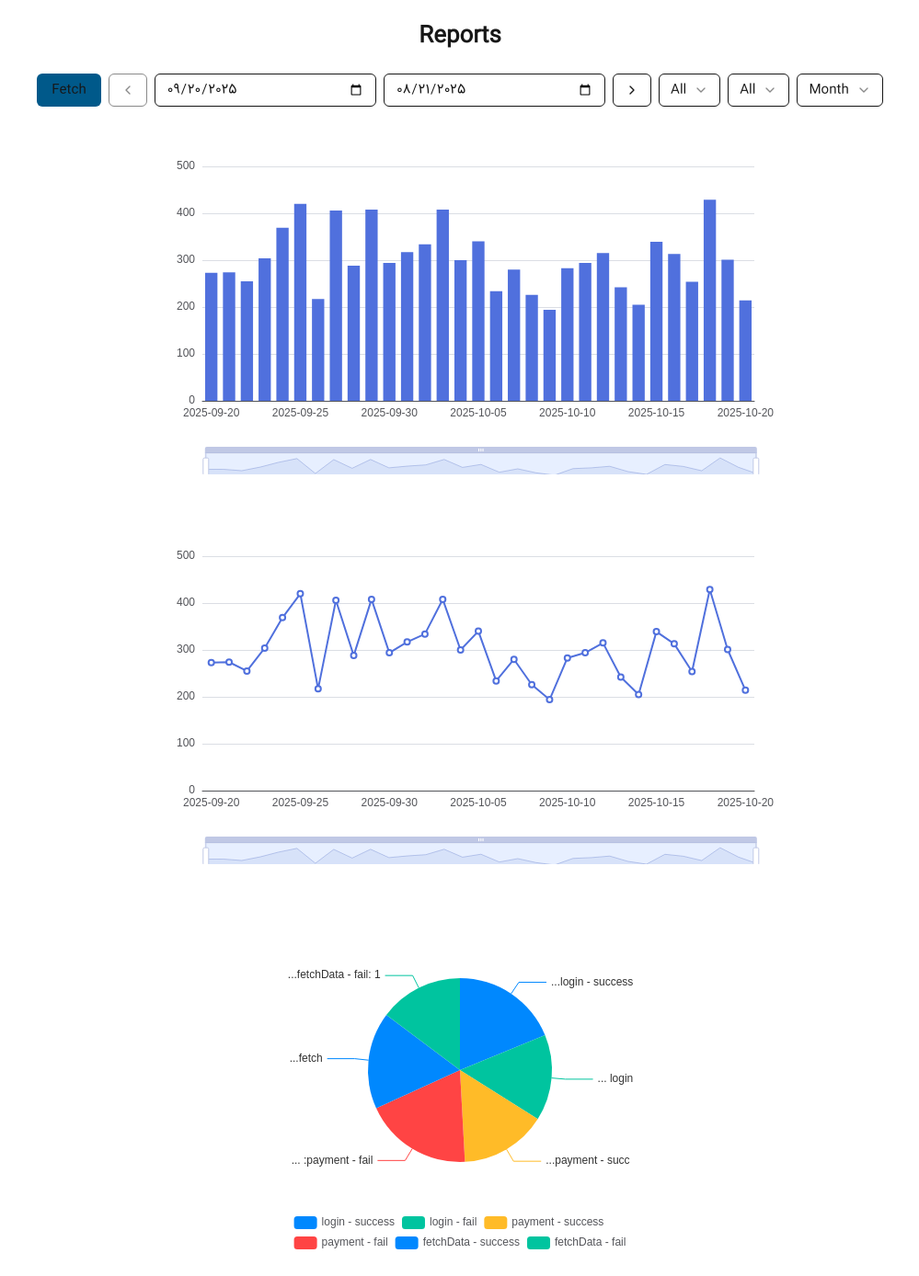
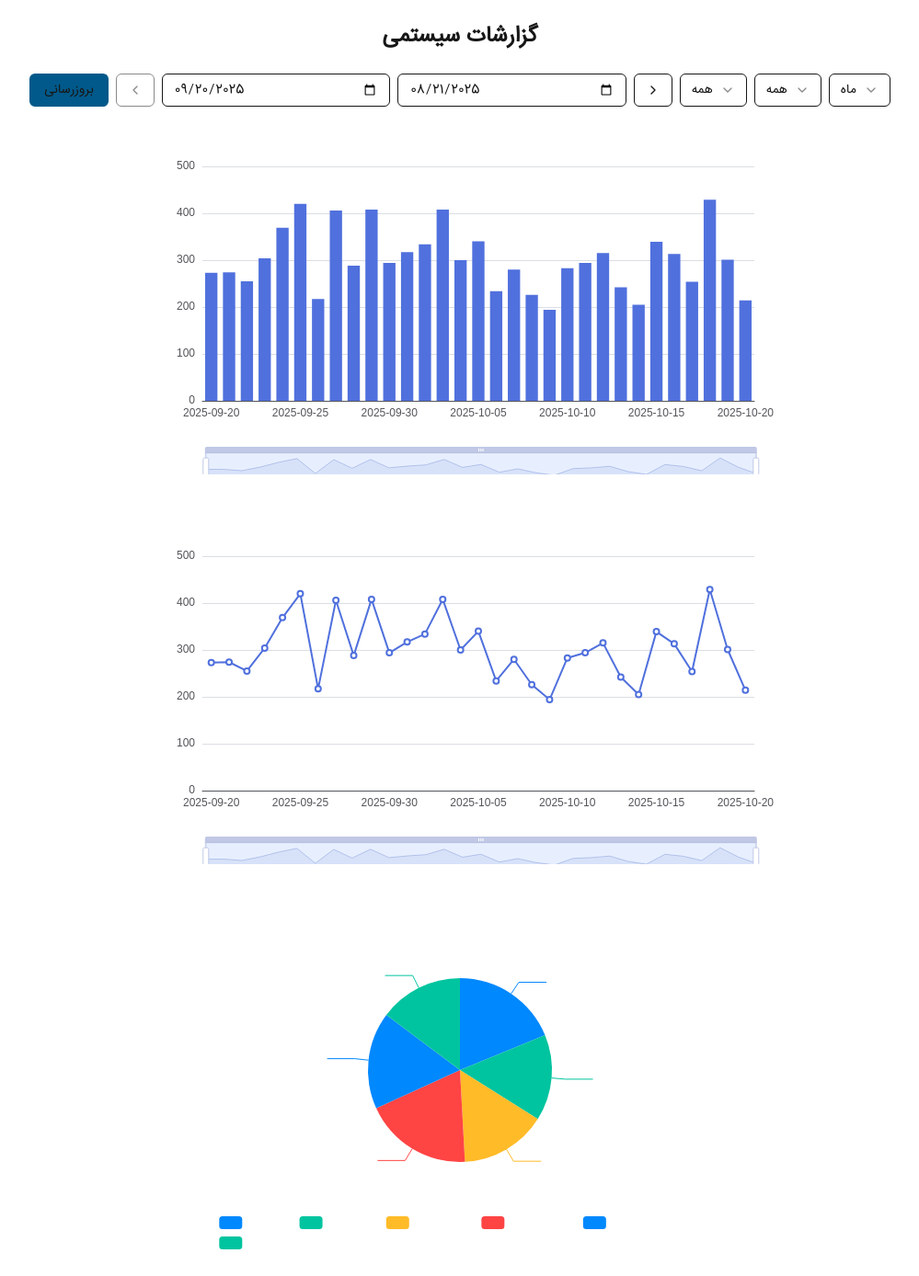
Before and after one commit to MasoomehMokhtari78/dashboard, a Next.js app: page /dashboard/reports in a window 1280 px wide. Shown: the whole page at 92% size, without its empty margins (140-1139 px from the left). Built offline with nearby package versions, Linux system fonts and the light colour scheme.

Commit message:
set persian data for charts

```diff
--- a/app/dashboard/layout.tsx
+++ b/app/dashboard/layout.tsx
@@ -1,4 +1,11 @@
 "use client";
+
+const titleMap = {
+  Dashboard: "تراکنش ها",
+  Transactions: "تراکنش ها",
+  Users: "کاربران",
+  Reports: "گزارشات سیستمی",
+};
 
 import { useSelectedLayoutSegments } from "next/navigation";
 import React, { ReactNode } from "react";
@@ -14,7 +21,7 @@ export default function Layout({ children }: { children: ReactNode }) {
   return (
     <div className="w-full h-screen">
       <div className="flex flex-col items-center justify-center p-6 gap-6 h-full min-h-fit">
-        <h1 className="text-2xl font-bold">{title}</h1>
+        <h1 className="text-2xl font-bold">{titleMap[title] || "داشبورد"}</h1>
         {children}
       </div>
     </div>
--- a/components/Charts/Charts.tsx
+++ b/components/Charts/Charts.tsx
@@ -9,11 +9,19 @@ type Props = {
   pieData: Record<string, number>;
   dates: string[];
   counts: number[];
+  titles?: { bar?: string; line?: string; pie?: string };
+  persianLabels?: Record<string, string>;
 };
 
-export const Charts = ({ dates, counts, pieData }: Props) => {
+export const Charts = ({
+  dates,
+  counts,
+  pieData,
+  titles,
+  persianLabels,
+}: Props) => {
   const pieSeries = Object.entries(pieData).map(([name, value]) => ({
-    name,
+    name: (persianLabels && persianLabels[name]) || name,
     value,
   }));
 
@@ -24,7 +32,7 @@ export const Charts = ({ dates, counts, pieData }: Props) => {
     dataZoom: [{ type: "slider", start: 0, end: 100, bottom: 0 }],
     series: [
       {
-        name: "Requests per Day",
+        name: titles?.bar,
         type: "bar",
         data: counts,
       },
@@ -38,7 +46,7 @@ export const Charts = ({ dates, counts, pieData }: Props) => {
     dataZoom: [{ type: "slider", start: 0, end: 100, bottom: 0 }],
     series: [
       {
-        name: "Requests per Day",
+        name: titles?.line,
         type: "line",
         data: counts,
       },
@@ -47,21 +55,27 @@ export const Charts = ({ dates, counts, pieData }: Props) => {
 
   const pieOption = {
     tooltip: { trigger: "item" },
-    legend: { bottom: 0 },
+    legend: {
+      bottom: 0,
+      textStyle: {
+        color: "#FFFFFF",
+        fontSize: 12,
+        fontWeight: "bold",
+        fontFamily: "IranSans",
+      },
+    },
     series: [
       {
-        name: "Request Type & Status",
+        name: titles?.pie,
         type: "pie",
         radius: "50%",
         data: pieSeries,
-        emphasis: {
-          itemStyle: {
-            shadowBlur: 10,
-            shadowOffsetX: 0,
-            shadowColor: "rgba(0,0,0,0.5)",
-          },
+        label: {
+          formatter: "{b}: {c}",
+          color: "#FFFFFF",
+          fontFamily: "IRANSans",
+          fontSize: 14,
         },
-        label: { formatter: "{b}: {c}" },
         itemStyle: {
           color: (params: PieColorParams) =>
             PIECOLORS[params.dataIndex % PIECOLORS.length],
@@ -74,7 +88,7 @@ export const Charts = ({ dates, counts, pieData }: Props) => {
     <div className="flex flex-col gap-6 items-center">
       <EChartsReact option={barOption} style={{ width: 800, height: 400 }} />
       <EChartsReact option={lineOption} style={{ width: 800, height: 400 }} />
-      <EChartsReact option={pieOption} style={{ width: 400, height: 400 }} />
+      <EChartsReact option={pieOption} style={{ width: 600, height: 400 }} />
     </div>
   );
 };
--- a/components/Charts/SystemReports/SystemReports.tsx
+++ b/components/Charts/SystemReports/SystemReports.tsx
@@ -35,9 +35,9 @@ export const SystemReports = () => {
             value: statusFilter,
             setValue: setStatusFilter,
             options: [
-              { label: "All", value: "all" },
-              { label: "Success", value: "success" },
-              { label: "Fail", value: "fail" },
+              { label: "همه", value: "all" },
+              { label: "موفق", value: "success" },
+              { label: "ناموفق", value: "fail" },
             ],
           },
           {
@@ -45,15 +45,30 @@ export const SystemReports = () => {
             value: typeFilter,
             setValue: setTypeFilter,
             options: [
-              { label: "All", value: "all" },
-              { label: "Login", value: "login" },
-              { label: "Payment", value: "payment" },
-              { label: "Fetch Data", value: "fetchData" },
+              { label: "همه", value: "all" },
+              { label: "ورود", value: "login" },
+              { label: "پرداخت", value: "payment" },
+              { label: "درخواست داده", value: "fetchData" },
             ],
           },
         ]}
       />
-      {reports ? <Charts {...chartData} /> : <>Loading</>}
+      {reports ? (
+        <Charts
+          {...chartData}
+          titles={{ bar: "درخواست", line: "درخواست", pie: "وضعیت درخواست" }}
+          persianLabels={{
+            "payment - fail": "پرداخت ناموفق",
+            "payment - success": "پرداخت موفق",
+            "login - fail": "ورود ناموفق",
+            "login - success": "ورود موفق",
+            "fetchData - fail": "درخواست داده ناموفق",
+            "fetchData - success": "درخواست داده موفق",
+          }}
+        />
+      ) : (
+        <>Loading</>
+      )}
     </>
   );
 };
--- a/components/Charts/Transactions/Transactions.tsx
+++ b/components/Charts/Transactions/Transactions.tsx
@@ -27,13 +27,29 @@ export const Transactions = () => {
             value: mode,
             setValue: setMode,
             options: [
-              { label: "Max", value: "max" },
-              { label: "Total", value: "total" },
+              { label: "بیشترین مبلغ", value: "max" },
+              { label: "جمع مبالغ", value: "total" },
             ],
           },
         ]}
       />
-      {transactions?.length ? <Charts {...chartData} /> : <>Loading</>}
+      {transactions?.length ? (
+        <Charts
+          {...chartData}
+          titles={{
+            bar: "مقدار تراکنش در روز",
+            line: "مقدار تراکنش در روز",
+            pie: "وضعیت تراکنش",
+          }}
+          persianLabels={{
+            pending: "در انتظار تایید",
+            failed: "ناموفق",
+            verified: "موفق",
+          }}
+        />
+      ) : (
+        <>Loading</>
+      )}
     </>
   );
 };
--- a/components/Charts/Users/Users.tsx
+++ b/components/Charts/Users/Users.tsx
@@ -23,19 +23,33 @@ export const Users = () => {
         fetch={() => fetchUsers(startDate, endDate)}
         filters={[
           {
-            name: "status",
+            name: " وضعیت",
             value: statusFilter,
             setValue: setStatusFilter,
             options: [
-              { label: "Active", value: "active" },
-              { label: "Pending", value: "pending" },
-              { label: "Inactive", value: "inactive" },
-              { label: "Suspended", value: "suspended" },
+              { label: "همه", value: "all" },
+              { label: "فعال", value: "active" },
+              { label: "در انتظار تایید", value: "pending" },
+              { label: "غیرفعال", value: "inactive" },
+              { label: "مسدود شده", value: "suspended" },
             ],
           },
         ]}
       />
-      {users?.length ? <Charts {...chartData} /> : <>Loading</>}
+      {users?.length ? (
+        <Charts
+          {...chartData}
+          titles={{ bar: "کاربر جدید", line: "کاربر جدید", pie: "وضعیت" }}
+          persianLabels={{
+            active: "فعال",
+            inactive: "غیرفعال",
+            pending: "در انتظار تایید",
+            suspended: "مسدود شده",
+          }}
+        />
+      ) : (
+        <>Loading</>
+      )}
     </>
   );
 };
--- a/components/Toolbar/Toolbar.tsx
+++ b/components/Toolbar/Toolbar.tsx
@@ -52,9 +52,9 @@ export const Toolbar = ({
           <SelectValue />
         </SelectTrigger>
         <SelectContent>
-          <SelectItem value="week">Week</SelectItem>
-          <SelectItem value="month">Month</SelectItem>
-          <SelectItem value="year">Year</SelectItem>
+          <SelectItem value="week">هفته</SelectItem>
+          <SelectItem value="month">ماه</SelectItem>
+          <SelectItem value="year">سال</SelectItem>
         </SelectContent>
       </Select>
 
@@ -102,7 +102,7 @@ export const Toolbar = ({
       >
         <ChevronLeft />
       </Button>
-      <Button onClick={() => fetch(startDate, endDate)}>Fetch</Button>
+      <Button onClick={() => fetch(startDate, endDate)}>بروزرسانی</Button>
     </div>
   );
 };
--- a/components/ui/Select.tsx
+++ b/components/ui/Select.tsx
@@ -61,7 +61,7 @@ function SelectContent({
       <SelectPrimitive.Content
         data-slot="select-content"
         className={cn(
-          "bg-popover text-popover-foreground data-[state=open]:animate-in data-[state=closed]:animate-out data-[state=closed]:fade-out-0 data-[state=open]:fade-in-0 data-[state=closed]:zoom-out-95 data-[state=open]:zoom-in-95 data-[side=bottom]:slide-in-from-top-2 data-[side=left]:slide-in-from-right-2 data-[side=right]:slide-in-from-left-2 data-[side=top]:slide-in-from-bottom-2 relative z-50 max-h-(--radix-select-content-available-height) min-w-[8rem] origin-(--radix-select-content-transform-origin) overflow-x-hidden overflow-y-auto rounded-md border shadow-md",
+          "bg-black text-popover-foreground data-[state=open]:animate-in data-[state=closed]:animate-out data-[state=closed]:fade-out-0 data-[state=open]:fade-in-0 data-[state=closed]:zoom-out-95 data-[state=open]:zoom-in-95 data-[side=bottom]:slide-in-from-top-2 data-[side=left]:slide-in-from-right-2 data-[side=right]:slide-in-from-left-2 data-[side=top]:slide-in-from-bottom-2 relative z-50 max-h-(--radix-select-content-available-height) min-w-[8rem] origin-(--radix-select-content-transform-origin) overflow-x-hidden overflow-y-auto rounded-md border shadow-md",
           position === "popper" &&
             "data-[side=bottom]:translate-y-1 data-[side=left]:-translate-x-1 data-[side=right]:translate-x-1 data-[side=top]:-translate-y-1",
           className
```
